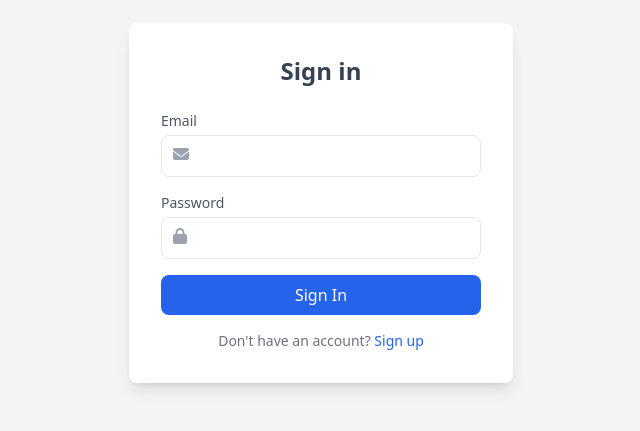
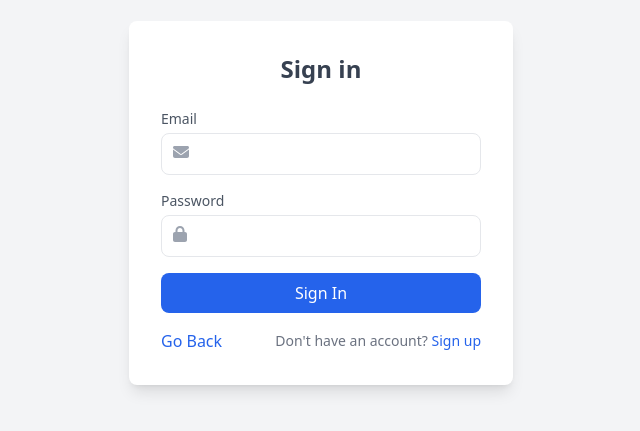
Before and after one commit to cgoatni/my-app, a website: page html/login.html in a window 1280 px wide. Shown: the part 197-628 px from the top of the page, without its empty margins (319-959 px from the left). Drawn offline with nearby package versions, Linux system fonts and the light colour scheme.

Commit message:
go back button

```diff
--- a/html/login.html
+++ b/html/login.html
@@ -36,7 +36,13 @@
         </form>
 
         <!-- Sign up Link -->
-        <p class="text-sm text-gray-500 text-center mt-4">Don't have an account? <a href="/signup" class="text-blue-600 hover:underline">Sign up</a></p>
+        <div class="flex justify-between items-center mt-4">
+            <a href="/" class="text-blue-600 hover:underline">Go Back</a>
+            <p class="text-sm text-gray-500 text-center">
+                Don't have an account?
+                <a href="/signup" class="text-blue-600 hover:underline">Sign up</a>
+            </p>
+        </div>
     </div>
 
     <script src="/js/login.js"></script>
```
Also changed, not shown: html/signup.html (+7 -1 lines).
